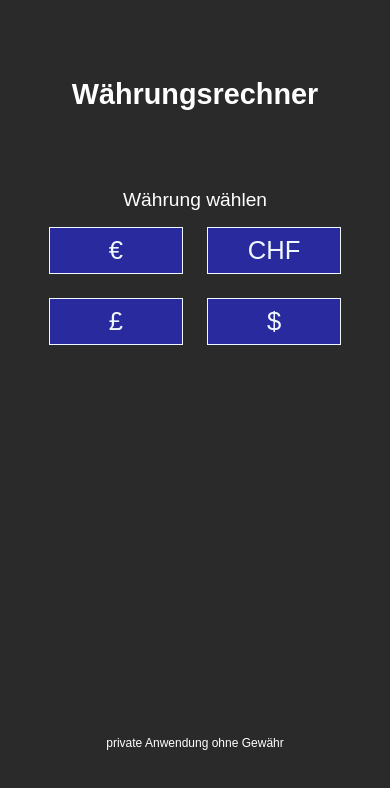
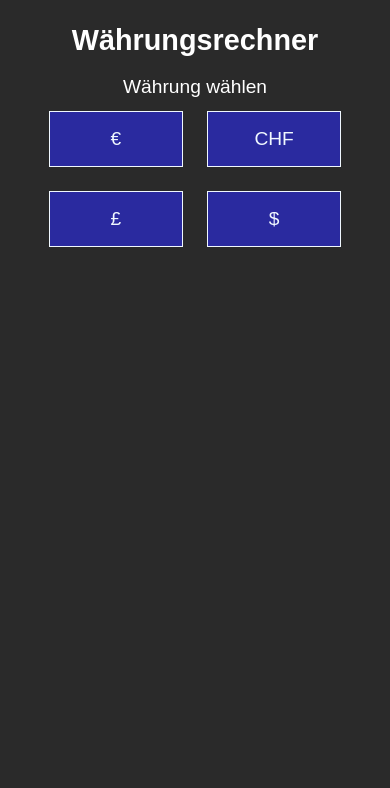
Before and after one commit to TimBittins/money_exchange, a plain HTML site: page index.html in a window 390 px wide. Drawn offline with Linux system fonts and the light colour scheme.

Commit message:
last tweaks | added unit behind output values | css responsive adjustments

```diff
--- a/apps/app.js
+++ b/apps/app.js
@@ -38,7 +38,7 @@ function getID(getID) {
 const inputBtns = [...getSelectors(".btn")];
 const outputs = [...getSelectors(".output__value")];
 
-const euro = { name: "Euro", rate: 1, unit: "EUR" };
+const euro = { name: "Euro", rate: 1, unit: "€" };
 const franks = { name: "Franken", rate: 1.08, unit: "CHF" };
 const pound = { name: "Pfund", rate: 0.86, unit: "£" };
 const dollar = { name: "Dollar", rate: 1.18, unit: "$" };
@@ -124,14 +124,13 @@ currentValue.addEventListener("input", function (currentValue) {
   function calculateConversion(rate, value, outputArray) {
     const base = 1;
     const convertedRates = [];
-    log(`inputcurrency is ${inputCurrency}`);
-    log(`inputrate is ${rate}`);
-    log(`inputvalue is ${value}`);
-    log(`outputcurrencies are ${outputArray}`);
+    // log(`inputcurrency is ${inputCurrency}`);
+    // log(`inputrate is ${rate}`);
+    // log(`inputvalue is ${value}`);
+    // log(`outputcurrencies are ${outputArray}`);
 
     for (let currency of outputArray) {
       let calc = (base / rate) * value * currency.rate;
-      // log(calc);
       convertedRates.push(calc.toFixed(2));
     }
 
@@ -141,12 +140,11 @@ currentValue.addEventListener("input", function (currentValue) {
   calculateConversion(inputRate, inputValue, outputCurrencies);
 
   // display output values
+  log(outputCurrencies)
   outputs.forEach(() => {
     for (let i = 0; i < outputs.length; i++)
-      outputs[i].innerHTML = calculateConversion(
-        inputRate,
-        inputValue,
-        outputCurrencies
-      )[i];
+      outputs[i].innerHTML =
+        calculateConversion(inputRate, inputValue, outputCurrencies)[i] + " " +
+        outputCurrencies[i].unit;
   });
 });
--- a/apps/style.scss
+++ b/apps/style.scss
@@ -7,30 +7,16 @@
   padding: 0;
 }
 
-/* C U S T O M  P R O P E R T I E S */
-:root {
-  --transition: all 200ms ease-in-out;
-}
 
 /* M E D I A  Q U E R I E S */
 @mixin rwd($breakpoint) {
-  @if $breakpoint==mq-s-l {
-    @media (min-width: 30em) and (orientation: landscape) {
-      @content;
-    }
-  }
   @if $breakpoint==mq-m-p {
-    @media (min-width: 43.75em) and (orientation: portrait) {
-      @content;
-    }
-  }
-  @if $breakpoint==mq-m-l {
-    @media (min-width: 56.25em) and (orientation: landscape) {
+    @media (min-width: 43.75em) {
       @content;
     }
   }
   @if $breakpoint==mq-l {
-    @media (min-width: 65.625em) {
+    @media (min-width: 75em) {
       @content;
     }
   }
@@ -42,37 +28,36 @@
 }
 
 /* G E N E R A L */
+html {
+  font-family: sans-serif;
+  font-size: 100%;
+  color: white;
+  background-color: #2a2a2a;
+}
+
 body {
-  display: flex;
-  flex-flow: column;
-  justify-content: space-evenly;
   width: 100vw;
   min-height: 100vh;
-  // padding: max(50px, 3vw) 0 0vw;
-  font-family: sans-serif;
-  font-size: 62.5%;
-  color: white;
-  background-color: #2a2a2a;
 }
 
 /* C O N T E N T */
 header {
   width: 100%;
   height: 100%;
-  @include rwd(mq-s-l) {
-    margin: 2rem auto 0;
-  }
 
   h1 {
     font-size: 1.8rem;
     text-align: center;
     color: white;
+    margin-top: 1.5rem;
 
     @include rwd(mq-m-p) {
       margin-top: 4rem;
       font-size: 3rem;
     }
+
     @include rwd(mq-l) {
+      margin-top: 6rem;
       font-size: 4rem;
     }
   }
@@ -83,6 +68,7 @@ main {
   .select {
     width: 75%;
     margin: 0 auto;
+
     @include rwd(mq-s-l) {
       margin: 1rem auto 0;
     }
@@ -90,8 +76,15 @@ main {
     .text__choose {
       font-size: 1.2rem;
       text-align: center;
+      margin-top: 1.2rem;
+
       @include rwd(mq-m-p) {
         margin-top: 4rem;
+        font-size: 2rem;
+      }
+
+      @include rwd(mq-l) {
+        margin-top: 6rem;
         font-size: 2rem;
       }
     }
@@ -102,14 +95,13 @@ main {
       grid-template-columns: 1fr 1fr;
       place-items: center stretch;
       grid-gap: 1.5rem;
-      margin: 1rem auto 0;
-      @include rwd(mq-s-l) {
-        grid-template-columns: repeat(4, 1fr);
-      }
+      margin: 0.8rem auto 0;
+
       @include rwd(mq-m-p) {
         grid-template-columns: repeat(4, 1fr);
         margin: 2rem auto 0;
       }
+
       @include rwd(mq-l) {
         width: 75%;
         grid-gap: 4rem;
@@ -118,33 +110,49 @@ main {
     }
 
     .btn {
-      padding: 0.5rem 1rem;
-      font-size: 1.6rem;
+      padding: 1rem;
+      font-size: 1.2rem;
       color: aliceblue;
       background-color: #2a2a9f;
       border: 0.1rem solid aliceblue;
       transition: background-color 300ms ease-in-out;
+
       @include rwd(mq-m-p) {
         font-size: 1.6rem;
       }
+
       @include rwd(mq-l) {
-        padding: 1rem 2rem;
+        padding: 1.2rem 2rem;
         font-size: 2rem;
         cursor: pointer;
+
         &:hover {
+          color: #2a2a9f;
           background-color: aliceblue;
-          color: #2a2a9f;
+          border: 0.1rem solid #2a2a9f;
         }
       }
     }
 
     .btn--current {
+      padding: 0.8rem;
+      font-size: 1.6rem;
       font-weight: 600;
       color: white;
+      background-color: #19198e;
       border: 0.2rem solid white;
-      box-shadow: 0 0.3rem 0.3rem rgba(240, 248, 255, 0.2);
-      transform: scale(1.1) translateY(-0.1rem);
-      transition: var(--transition);
+
+      @include rwd(mq-l) {
+        padding: 1rem 2rem;
+        font-size: 2.5rem;
+        border: 0.3rem solid white;
+
+        &:hover {
+          color: #2a2a9f;
+          background-color: aliceblue;
+          border: 0.3rem solid #2a2a9f;
+        }
+      }
     }
   }
 
@@ -157,15 +165,14 @@ main {
     align-items: center;
     width: 75%;
     margin: 2rem auto 0;
-    @include rwd(mq-s-l) {
-      margin: 1.7rem auto;
-    }
+
     @include rwd(mq-m-p) {
       margin: 4rem auto 0;
       font-size: 2rem;
     }
+
     @include rwd(mq-l) {
-      margin-top: 4rem;
+      margin-top: 6rem;
       font-size: 1.6rem;
     }
 
@@ -177,19 +184,27 @@ main {
       }
 
       #currencyInputName {
-        font-size: 1.6rem;
+        font-size: 1.4rem;
+
+        @include rwd(mq-m-p) {
+          font-size: 1.8rem;
+        }
+
+        @include rwd(mq-l) {
+          font-size: 2.2rem;
+        }
       }
 
       #currencyInputValue {
         width: 100%;
-        font-size: 1.8rem;
-        padding: 0.75rem 1rem;
+        font-size: 1.4rem;
+        padding: 0.4rem 1rem;
+        margin-top: 0.5rem;
 
-        @include rwd(mq-m-p) {
-        }
         @include rwd(mq-l) {
           padding: 0.5rem 1rem;
           margin: 0.5rem 0;
+          font-size: 2rem;
         }
       }
     }
@@ -197,13 +212,19 @@ main {
     /* Output */
     .output {
       width: 100%;
-      margin: 1rem 0 0;
-      font-size: 1.6rem;
+      margin-top: 1rem;
+      font-size: 1.2rem;
+
+      @include rwd(mq-m-p) {
+        font-size: 1.8rem;
+      }
+
       @include rwd(mq-l) {
         display: flex;
         justify-content: space-between;
         width: 75%;
         margin: 2rem 0 0;
+        font-size: 2rem;
       }
 
       .output__card {
@@ -212,16 +233,24 @@ main {
         margin-top: 0.5rem;
         padding: 0.5rem 1rem;
         background-color: #0a680a;
+
         @include rwd(mq-m-p) {
           padding: 1rem 1.5rem;
         }
+
         @include rwd(mq-l) {
           flex-flow: column;
-          gap: 1rem;
+          gap: .5rem;
           justify-content: space-between;
           width: 32%;
           padding: 1rem 2rem;
         }
+      }
+
+      .output__value {
+        @include rwd(mq-l) {
+        font-size: 1.6rem;
+      }
       }
     }
   }
@@ -230,12 +259,15 @@ main {
 footer {
   width: 100%;
   padding: 1rem 0;
+
   p {
     font-size: 0.75rem;
     text-align: center;
+
     @include rwd(mq-m-p) {
       font-size: 1rem;
     }
+
     @include rwd(mq-l) {
       font-size: 1.2rem;
     }
--- a/index.html
+++ b/index.html
@@ -5,7 +5,7 @@
     <meta name="robots" content="noindex, nofollow" />
     <meta http-equiv="X-UA-Compatible" content="IE=edge" />
     <meta name="viewport" content="width=device-width, initial-scale=1.0" />
-    <title>eXchange App</title>
+    <title>Währungsrechner</title>
     <link rel="stylesheet" href="css/style.css" />
     <link rel="icon" type="image/ico" href="img/tb_favicon.ico" />
   </head>
@@ -84,9 +84,6 @@
         </section>
       </article>
     </main>
-    <footer>
-      <p>private Anwendung ohne Gewähr</p>
-    </footer>
     <script src="apps/app.js"></script>
   </body>
 </html>
```
Also changed, not shown: css/style.css, 1 other file.
